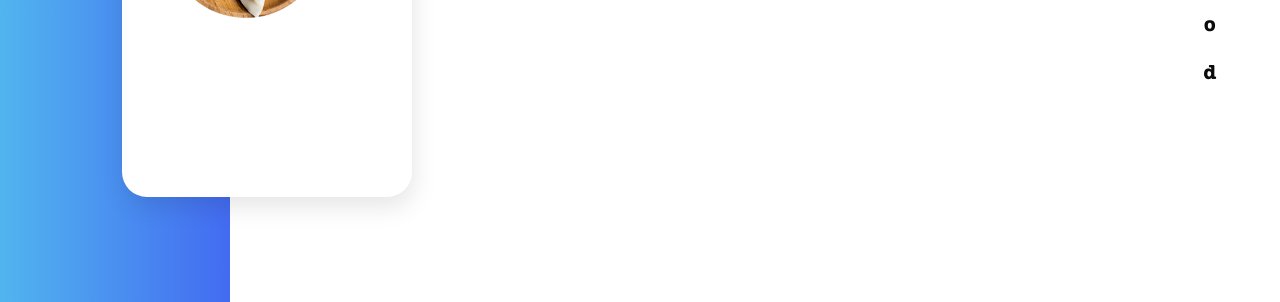
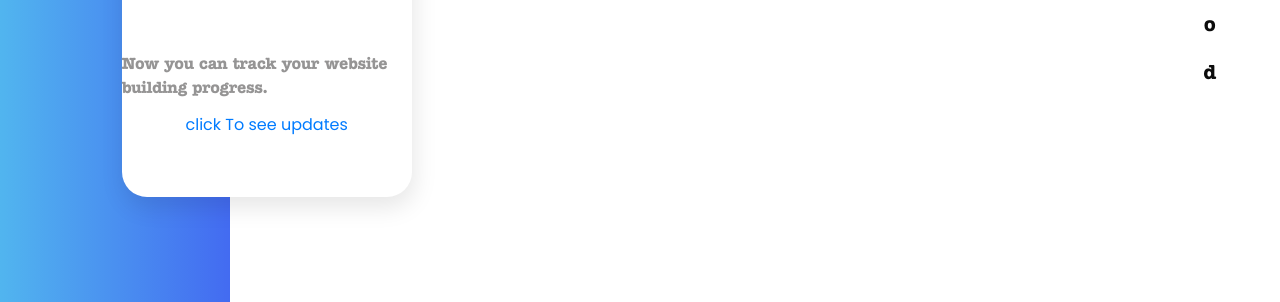
Before and after one commit to Vast-Academy/vacomputers.com, a plain HTML site: page index.html in a window 1280 px wide. Shown: the part 495-797 px from the top of the page. Drawn offline with nearby package versions, Linux system fonts and the light colour scheme.

Commit message:
slider change

```diff
--- a/css/style.css
+++ b/css/style.css
@@ -454,7 +454,7 @@ a:focus {
 
 .slider_section .carousel-control-prev,
 .slider_section .carousel-control-next {
-  position: unset;
+  /* position: unset;
   width: 40px;
   height: 40px;
   border-radius: 100%;
@@ -462,12 +462,13 @@ a:focus {
   top: unset;
   bottom: 45px;
   left: 50%;
-  opacity: 1;
+  opacity: 1;*/
+  margin: 10px;
   background-repeat: no-repeat;
   background-position: center;
 }
 
-/* .slider_section .carousel-control-prev {
+.slider_section .carousel-control-prev {
   background-image: url(../images/prev-black.png);
 }
 
@@ -481,7 +482,7 @@ a:focus {
 
 .slider_section .carousel-control-next:hover {
   background-image: url(../images/next-grey.png);
-} */
+}
 
 .slider_section .carousel-indicators {
   margin: 0;
--- a/index.html
+++ b/index.html
@@ -126,7 +126,18 @@
                   <span class="sr-only">Next</span>
                 </a>
               </div>
+              <ol class="carousel-indicators">
+                <li data-target="#carouselExampleIndicators" data-slide-to="0" class="active">
+                  Now you can track your website building progress.
+                </li>
+                </ol>
+                <div class="btn-box">
+                  <a href="" class="btn-1">
+                    click To see updates
+                  </a>
+                  </div>
             </div>
+
           </div>
           <div class=" col-md-5 offset-md-1">
             <div class="detail-box">
```
